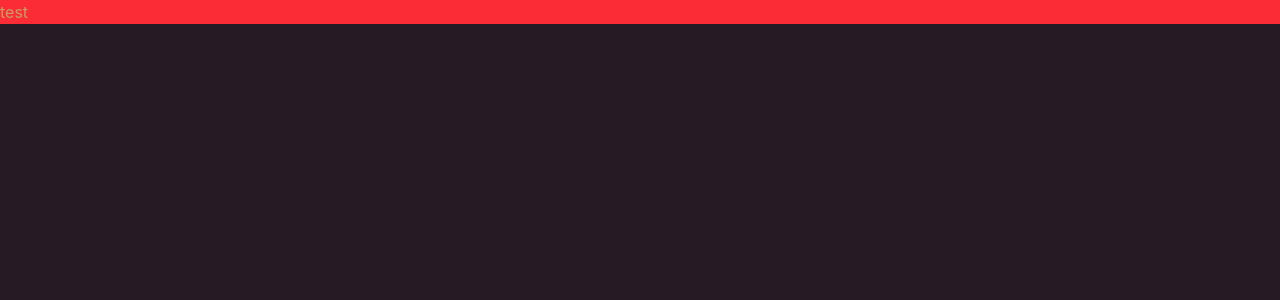
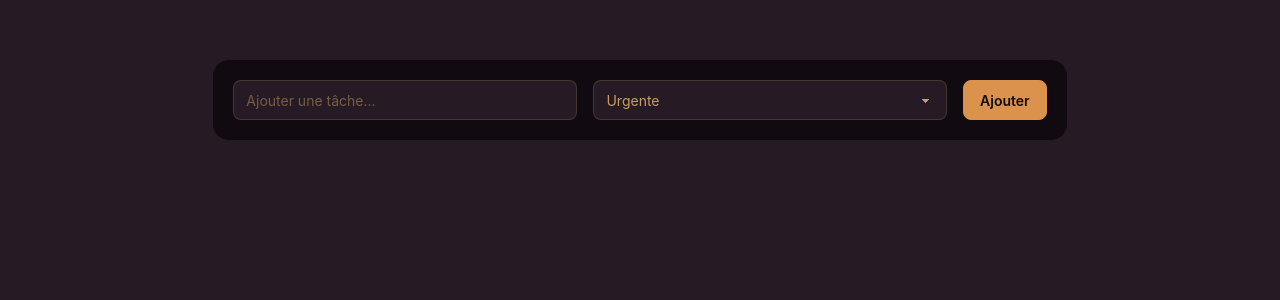
Before and after one commit to fetrafaneva/simple-todoApp, a React (Vite) app: page / in a window 1280 px wide. Shown: the top 300 px of the page. Built offline with nearby package versions, Linux system fonts and the light colour scheme.

Commit message:
feat: Add the navbar of the App

```diff
--- a/src/App.tsx
+++ b/src/App.tsx
@@ -7,7 +7,27 @@ type Todo = {
 };
 
 function App() {
-  return <div className="bg-red-500"> test </div>;
+  return (
+    <div className="flex justify-center">
+      <div className="w-2/3 flex-col gap-4 my-15 bg-base-300 p-5 rounded-2xl">
+        <div className="flex gap-4">
+          <input
+            type="text"
+            className="input w-full"
+            placeholder="Ajouter une tâche..."
+          />
+
+          <select name="" id="" className="select w-full">
+            <option value="Urgente">Urgente</option>
+            <option value="Moyenne">Moyenne</option>
+            <option value="Basse">Basse</option>
+          </select>
+
+          <button className="btn btn-primary">Ajouter</button>
+        </div>
+      </div>
+    </div>
+  );
 }
 
 export default App;
```
